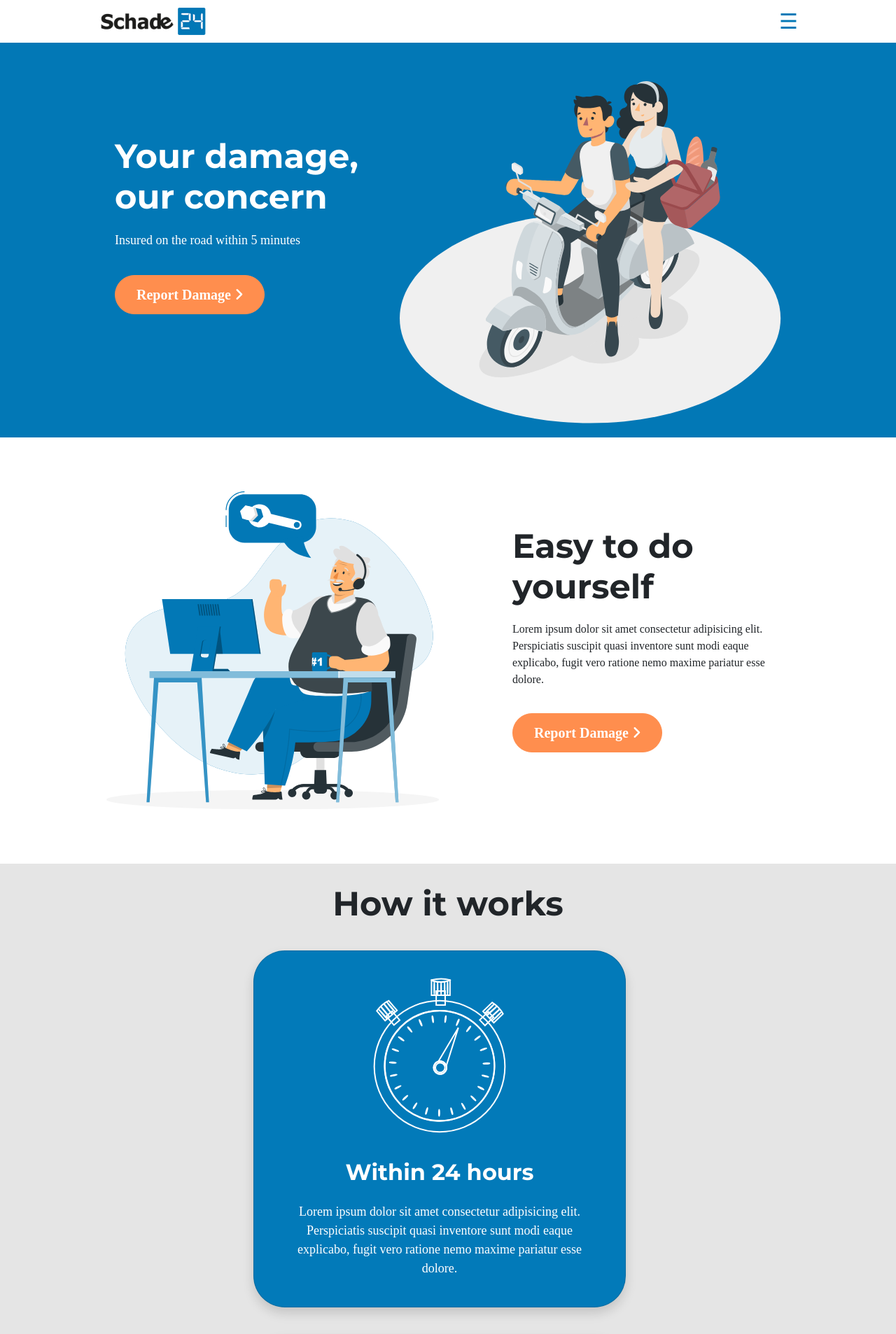
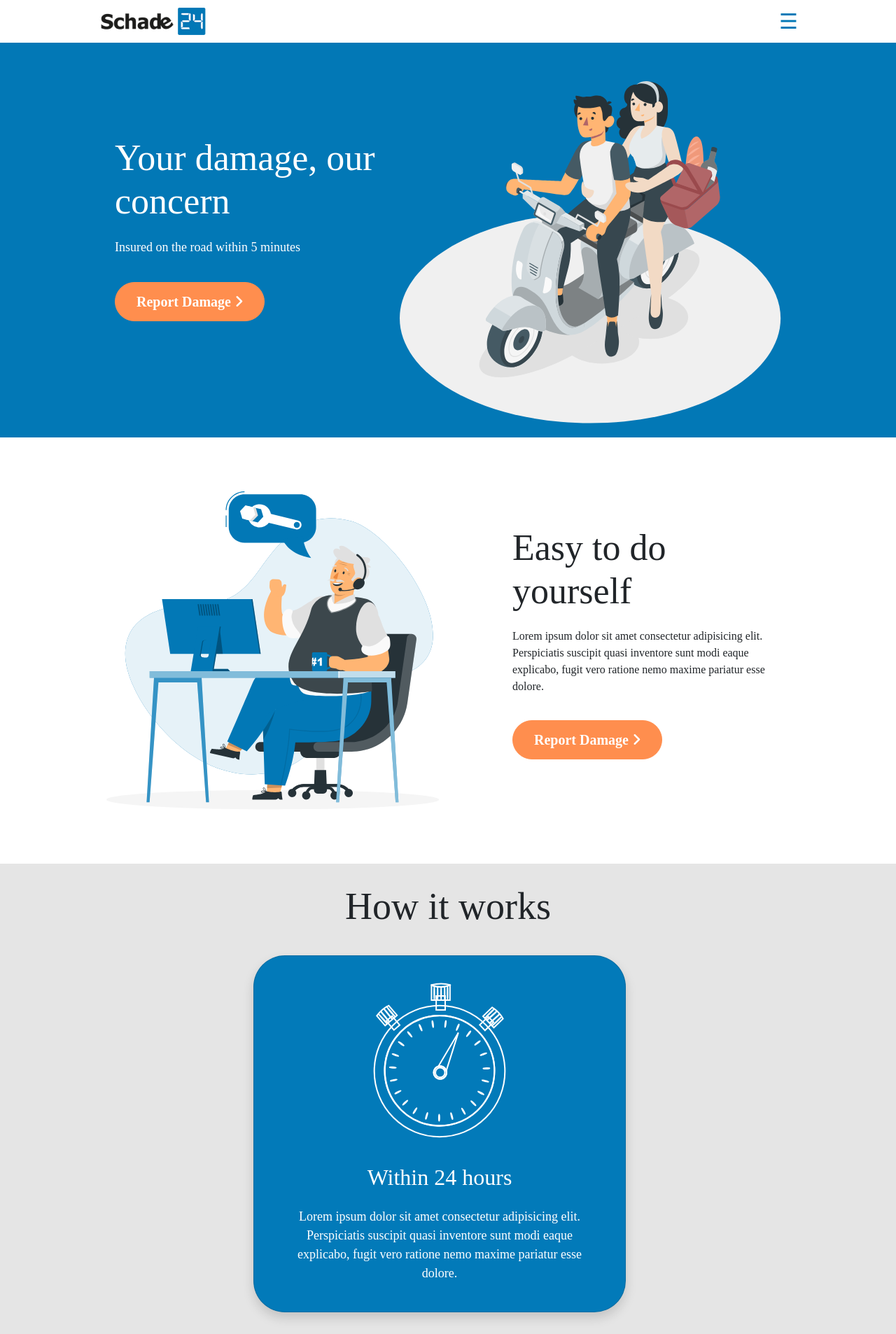
Before and after one commit to HibaSetti/Shade24, a PHP site: page /index.php in a window 1280 px wide. Shown: the top 1906 px of the page at 70% size. Run offline with PHP 8.4, Linux system fonts and the light colour scheme; some libraries are stand-ins or nearby versions; some web fonts are replaced.

Commit message:
css changes

```diff
--- a/css/main.css
+++ b/css/main.css
@@ -1,18 +1,18 @@
 @font-face {
-    font-family:Montserrat-bold ;
-    src: url(../fonts/Montserrat-Bold.ttf);
+    font-family:Catamaran-bold ;
+    src: url(../fonts/Catamaran-Bold.ttf);
   }
   @font-face {
-    font-family:Montserrat ;
-    src: url(../fonts/Montserrat-Regular.ttf);
+    font-family:Catamaran ;
+    src: url(../fonts/Catamaran-Regular.ttf);
   }
 html, body {
-    font-family: Montserrat ;
+    font-family: Catamaran ;
     scroll-behavior: smooth;
     background-color: #E5E5E5;
 }
 h1, h2, h3, h4, h5 {
-    font-family: Montserrat-bold ;
+    font-family: Catamaran-bold ;
 
 }
 header
@@ -44,7 +44,7 @@ header
     margin-top: 195px;
 }
 .One .left-block h1 {
-    font-size: 48px;
+    font-size: 52px;
 }
 .One .left-block a {
     color: #fff;
@@ -58,11 +58,10 @@ header
     border-color:#FF8E4E;
 }
 .One .left-block a:hover {
-    background-color: transparent;
-    color: #FF8E4E;
-    border-color: #FFFFFF;
-    background-color:#FFFFFF;
-
+        background-color: transparent;
+        color: #FF8E4E;
+        border-color: #FFFFFF;
+        background-color:#FFFFFF;
 }
 .One .left-block p {
     font-size: 18px;
@@ -123,8 +122,19 @@ img{
       cursor: pointer;
   }
  .sidenav .third {
-     color: #0174B4 !important;
+     color: #0d6efd !important;
      font-weight: 600;
+ }
+ .Sidenav .inloggen{
+     color: #FF8E4E !important;
+     font-weight: 600;
+ }
+  .sidenav .third:hover {
+     color: #FF8E4E;
+ }
+ .Sidenav .inloggen{
+     color: #0d6efd !important;
+
  }
  .Two {
      width: 100%;
@@ -145,7 +155,7 @@ img{
 }
 .Two .right-block h1 {
 
-    font-size:48px;
+    font-size:52px;
 }
 
 .Two .right-block p {
@@ -175,7 +185,7 @@ img{
   padding-bottom: 30px;
 }
 .Three h1 {
-    font-size: 48px;
+    font-size: 54px;
     padding-top: 29px;
     padding-bottom: 29px;
 }
@@ -192,6 +202,7 @@ img{
     width: 50%;
     margin: auto;
     padding-top: 32px;
+
 }
 .Three h2 {
     margin-bottom: 1.5rem;
@@ -288,7 +299,7 @@ hr.rounded {
     color: #003959;
 }
 .post .block h5{
-    font-family: Montserrat;
+    font-family: Catamaran;
     font-weight: 600;
 }
 .block {
@@ -332,7 +343,7 @@ hr.rounded {
     color:black;
 }
 .comparing {
-    background-color: #5C29EE;
+    background-color: #FF8E4E;
     color: white;
     height: auto;
     text-align: left;
@@ -348,9 +359,9 @@ hr.rounded {
 
 }
 .orange-button:hover {
-background-color: transparent;
+background-color: #fff;
 color: #FF8E4E;
-border-color: #FF8E4E;
+border-color: #fff;
 }
 .services {
     height: auto;
@@ -367,6 +378,10 @@ border-color: #FF8E4E;
         padding-top: 50px;
         font-size:50px;
         color: black;
+}
+.services h4 {
+
+        color: #FF8E4E;
 }
 .about {
     width: 100%;
```
Also changed, not shown: 1 other file.
